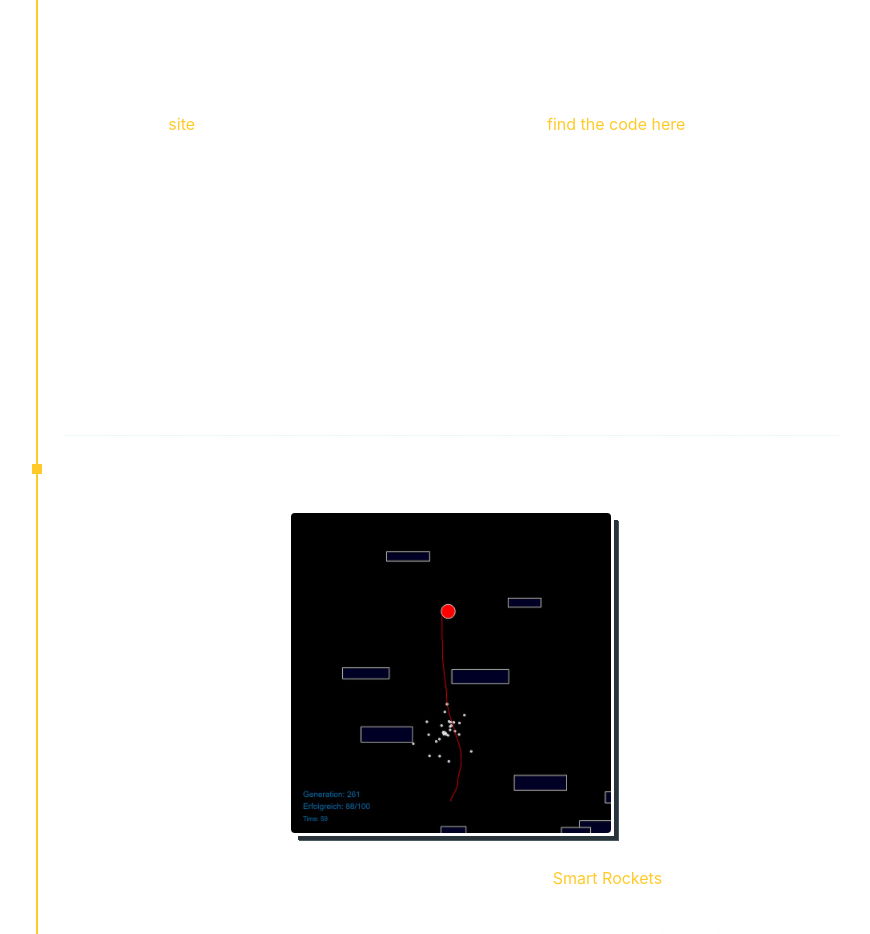
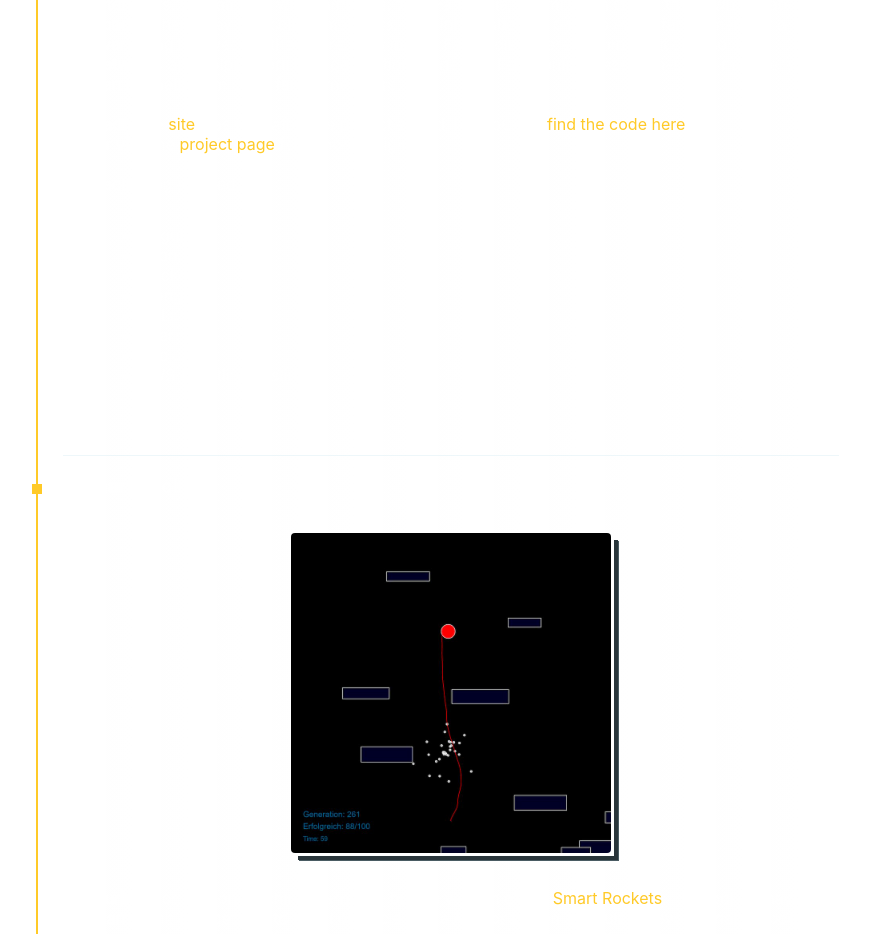
Before and after one commit to poesterlin/portfolio, a Svelte app: page / in a window 1280 px wide. Shown: the part 1780-2714 px from the top of the page, without its empty margins (301-1171 px from the left). Built offline with nearby package versions, Linux system fonts and the light colour scheme.

Commit message:
Fampedia project page

```diff
--- a/src/App.svelte
+++ b/src/App.svelte
@@ -23,14 +23,14 @@
       { href: "https://www.ioxp.de/en/", desc: "ioxp" },
       { href: "https://angular.io/", desc: "Angular" }
     ],
-    image: 'wm.jpg',
+    image: "wm.jpg"
   });
 
   items.push({
     label: "2019",
     header: "Fampedia",
     body:
-      "During an international design thinking course, our team was tasked to develop a product that is related to graveyards. We had some initial problems because our ideas for graveyards, like for example a digital tombstone, all had the same problem: When and how do we collect information about the deceased person? This lead us on the path of families. After a lot of research and interviews, we came up with Fampedia. With Fampedia, a family can create their own private space, where they can collect moments. This information belongs to every family member and everything is saved for the future. This makes Fampedia different from traditional social networks and helps to bring all generations together. For example, less tech-savvy members can get help from other family members. | | Sadly the {1} was shut after the project ended, but you can {0}. || Technologies used:",
+      "During an international design thinking course, our team was tasked to develop a product that is related to graveyards. We had some initial problems because our ideas for graveyards, like for example a digital tombstone, all had the same problem: When and how do we collect information about the deceased person? This lead us on the path of families. After a lot of research and interviews, we came up with Fampedia. With Fampedia, a family can create their own private space, where they can collect moments. This information belongs to every family member and everything is saved for the future. This makes Fampedia different from traditional social networks and helps to bring all generations together. For example, less tech-savvy members can get help from other family members. | | Sadly the {1} was shut after the project ended, but you can {0}. |Or visit the {3} for a more insights. || Technologies used:",
     list: [
       "Angular",
       "Express",
@@ -50,9 +50,13 @@
         href: "https://fampedia.de",
         desc: "site"
       },
-      { href: "https://angular.io/", desc: "Angular" }
+      { href: "https://angular.io/", desc: "Angular" },
+      {
+        href: "https://inno-space.de/projects.html",
+        desc: "project page"
+      }
     ],
-    image: 'fampedia.png',
+    image: "fampedia.png"
   });
 
   items.push({
@@ -78,7 +82,7 @@
       },
       { href: "https://p5js.org/", desc: "p5.js" }
     ],
-    image: 'rockets.jpg'
+    image: "rockets.jpg"
   });
 
   items.push({
@@ -92,7 +96,7 @@
       { href: "https://vuejs.org/", desc: "Vue.js" },
       { href: "https://github.com/PhilipOe1612340/Vok", desc: "Code" }
     ],
-    image: 'vok.svg',
+    image: "vok.svg",
     background: true
   });
 
@@ -109,7 +113,7 @@
         desc: "A* Pathfinding Algorithm"
       }
     ],
-    image:'aStart.jpg'
+    image: "aStart.jpg"
   });
 </script>
 
```
